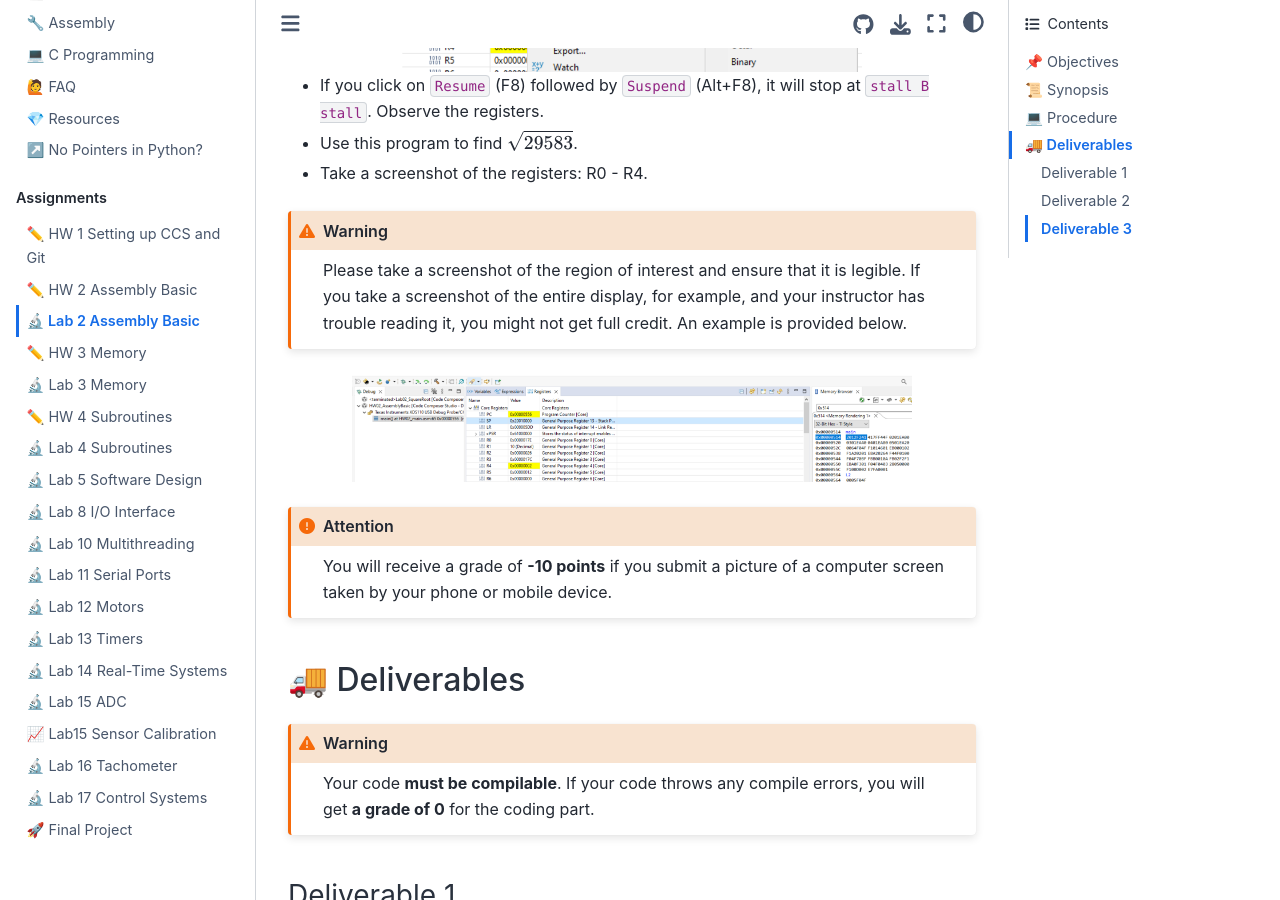
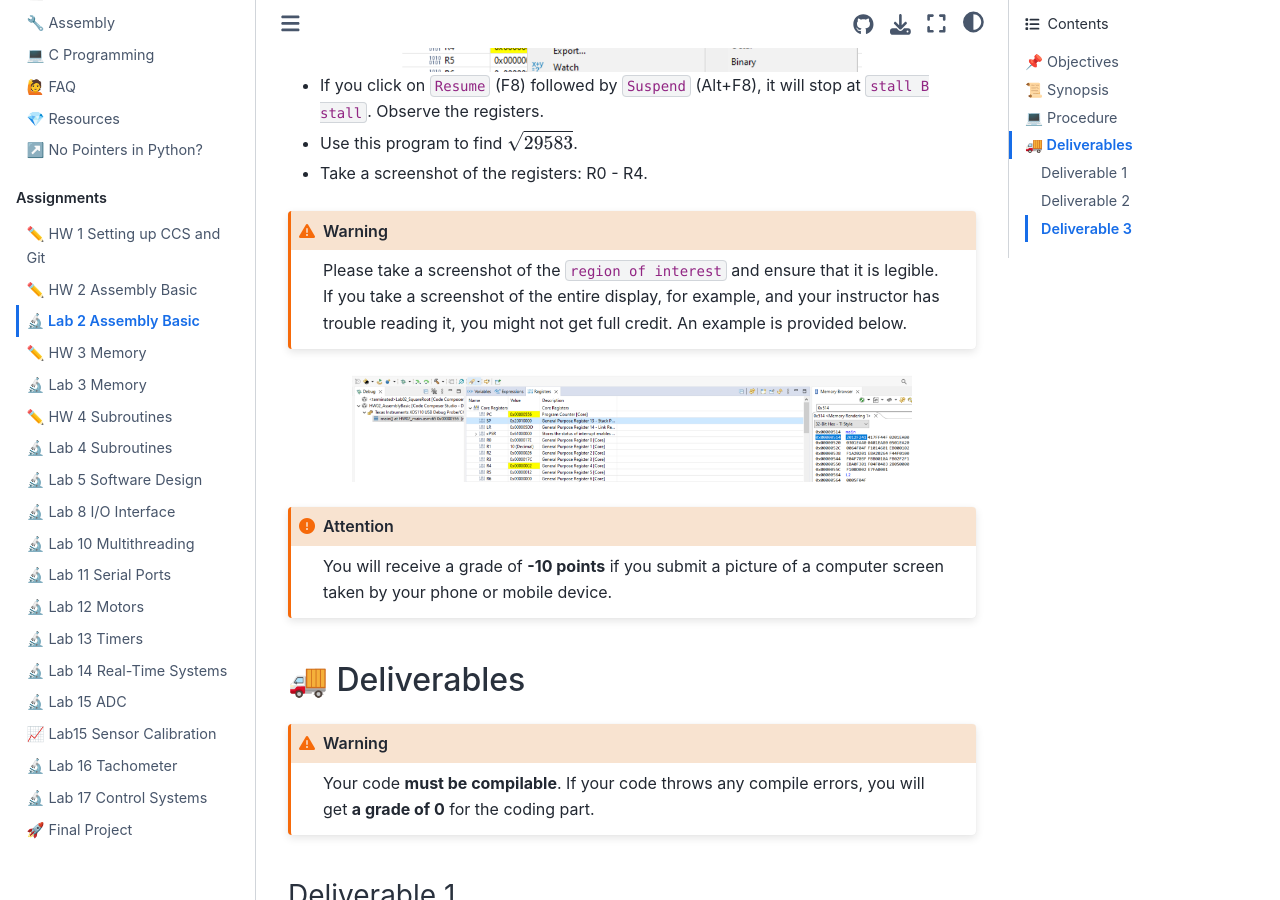
Before and after one commit to USAFA-ECE/ece382, a Jupyter Book: the page built from docs/Assignments/lab2.md, in a window 1280 px wide and 900 px high, scrolled down 2084 px. Built offline with Jupyter Book 1.0.4 settings and Sphinx 7.4.7 and the Sphinx Book theme 1.1.4, drawn with Linux system fonts in a browser that asks for light colours; some of the changed text lies outside the part shown.

Commit message:
Updated lab2

````diff
--- a/docs/Assignments/lab2.md
+++ b/docs/Assignments/lab2.md
@@ -49,7 +49,7 @@ The yellow arrows are for stepping through the **C** code and the green arrows a
 - Write your code.
 - Build and debug the project.
 - Ensure the `Registers` tab is visible. If it is not visible, Click View > Registers.
-- While stepping through the code, carefully examine the register values until R2 (_t_) remains unchanged. Ensure you use the **green arrows** to step through the assembly code, not the yellow arrows. You can change the number format of a value from the default of Hex to Decimal by right-clicking the value followed by `Number Format` > `Decimal` as shown below.
+- While stepping through the code, carefully examine the register values until R2 (`t`) remains unchanged. Ensure you use the **green arrows** to step through the assembly code, not the yellow arrows. You can change the number format of a value from the default of Hex to Decimal by right-clicking the value followed by `Number Format` > `Decimal` as shown below.
 
 ```{image} ./figures/Lab02_NumberFormat.png
 :width: 460px
@@ -61,7 +61,7 @@ The yellow arrows are for stepping through the **C** code and the green arrows a
 - Take a screenshot of the registers: R0 - R4.
 
 ```{warning}
-Please take a screenshot of the region of interest and ensure that it is legible. If you take a screenshot of the entire display, for example, and your instructor has trouble reading it, you might not get full credit. An example is provided below.
+Please take a screenshot of the `region of interest` and ensure that it is legible. If you take a screenshot of the entire display, for example, and your instructor has trouble reading it, you might not get full credit. An example is provided below.
 ```
 
 ```{image} ./figures/Lab02_BadScreenShot.png
````
Also changed, not shown: other parts of docs/Assignments/lab2.md (+2 -2 lines), docs/Assignments/homework2.md (+22 -0 lines), docs/schedule.md (+6 -6 lines).
